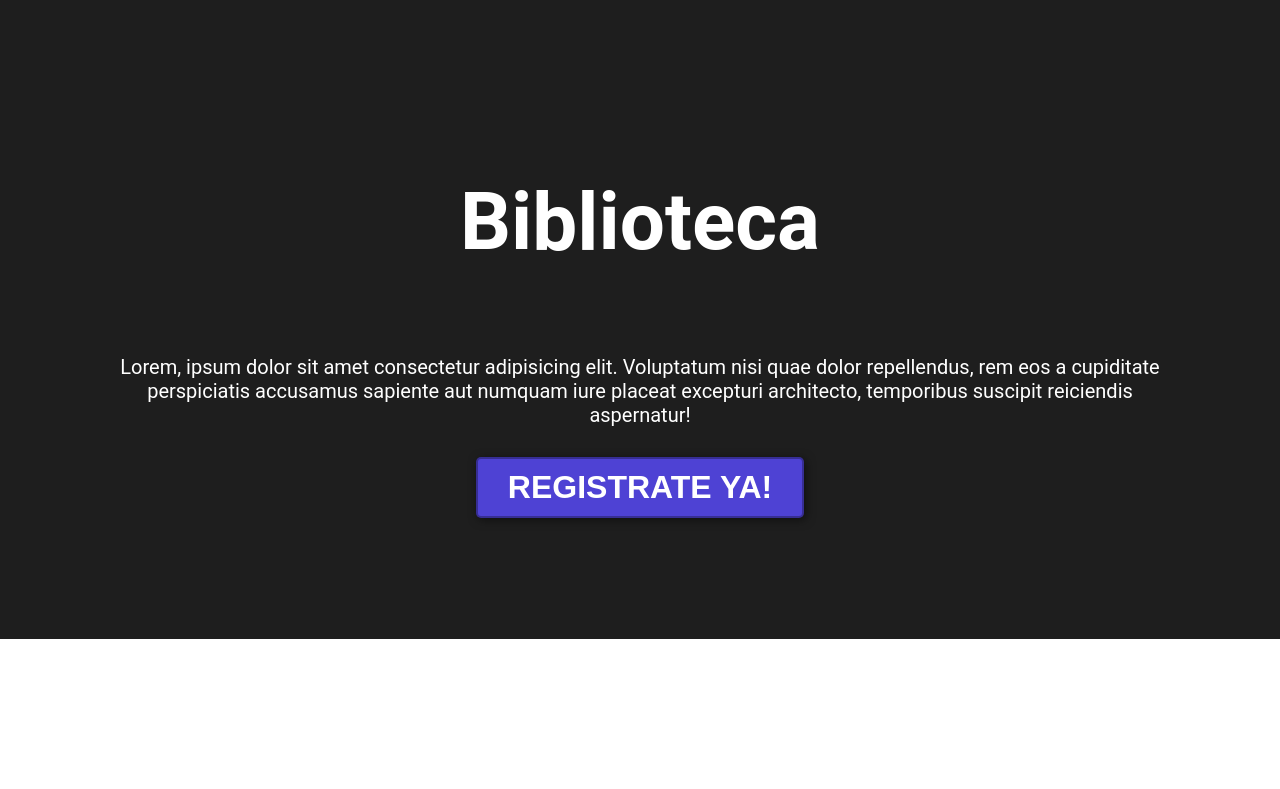
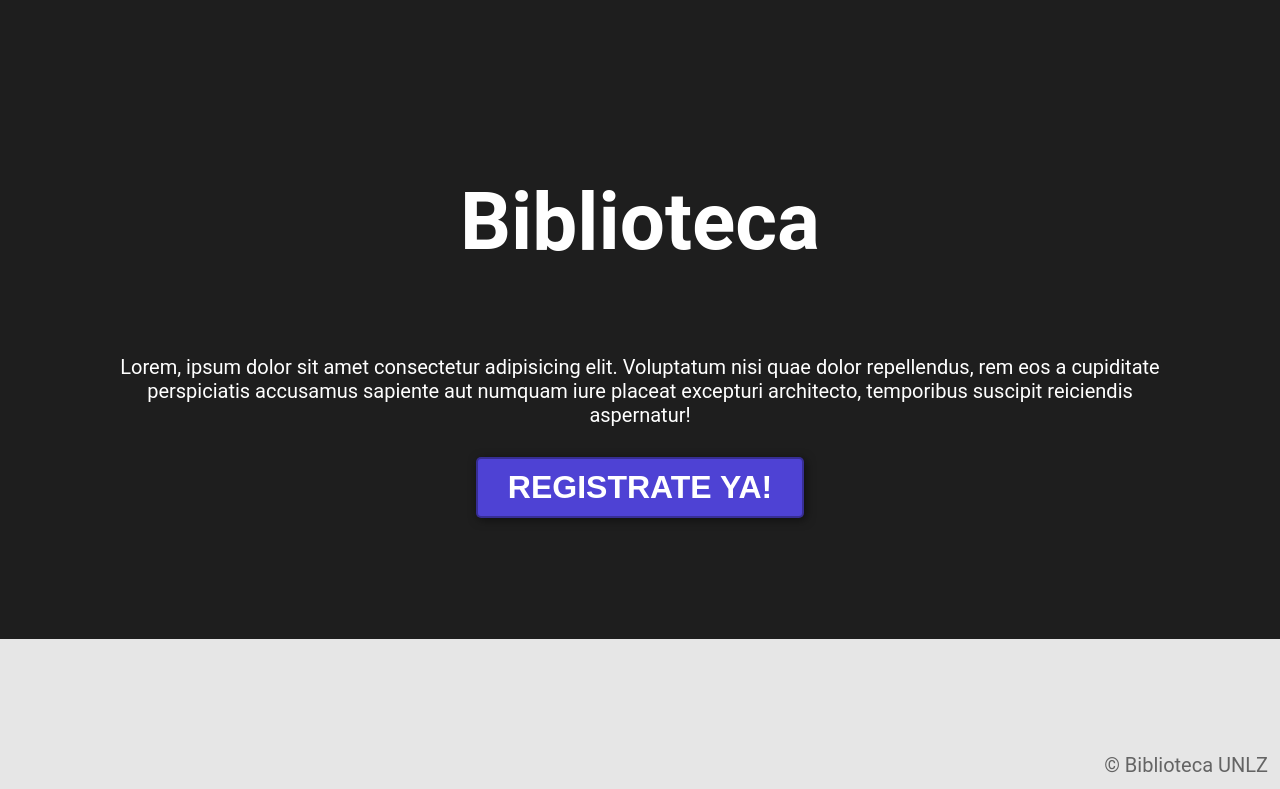
Before and after one commit to JorgePomaV/AppWeb-Biblioteca, a PHP site: page /AppWeb-Biblioteca/ in a window 1280 px wide. Shown: the part 2532-3321 px from the top of the page. Before the commit the page ends 3171 px from the top, so only its background shows below. Run offline with PHP 8.4, Linux system fonts and the light colour scheme.

Commit message:
se agrego el footer

```diff
--- a/app/views/layout/landing/footer.php
+++ b/app/views/layout/landing/footer.php
@@ -47,3 +47,9 @@
 </body>
 
 </html>-->
+<footer>
+        <div class="container">
+            <p>&copy;  Biblioteca UNLZ</p>
+        </div>
+    </footer>
+</html>
```
